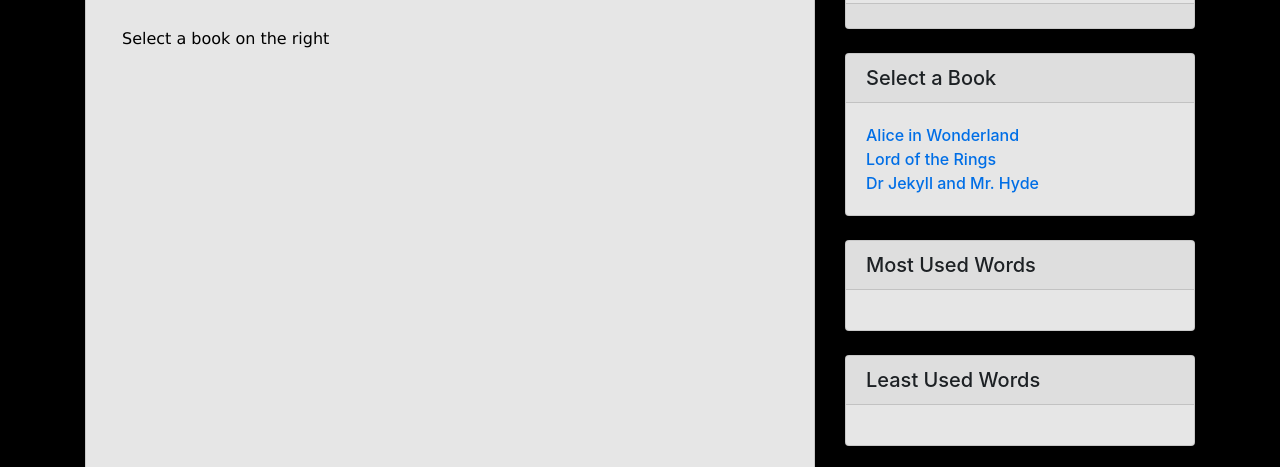
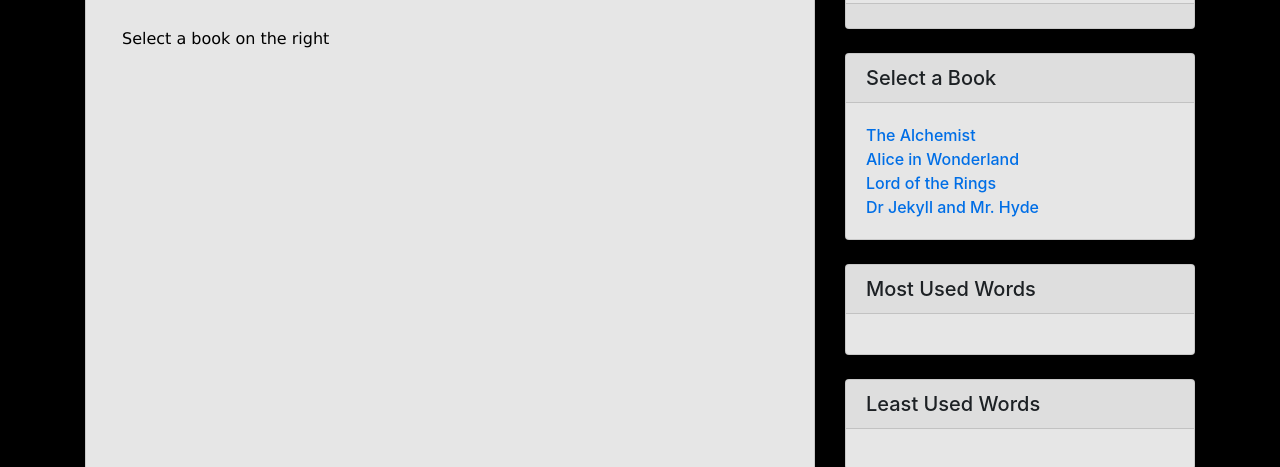
Before and after one commit to ashok2424/Book_reader, a plain HTML site: page index.html in a window 1280 px wide. Shown: the part 149-616 px from the top of the page. Drawn offline with nearby package versions, Linux system fonts and the light colour scheme.

Commit message:
Update index.html

```diff
--- a/index.html
+++ b/index.html
@@ -59,6 +59,8 @@
                         <div class="row">
                             <div class="col-md-12">
                                 <ul class="list-unstyled mb-0">
+                                    <li><a href="#" onclick="loadBook('TheAlchemist.txt','The Alchemist')">
+                                            The Alchemist</a></li>
                                     <li><a href="#"
                                             onclick="loadBook('AliceInWonderland.txt','Alice in Wonderland')">Alice in
                                             Wonderland</a></li>
```
